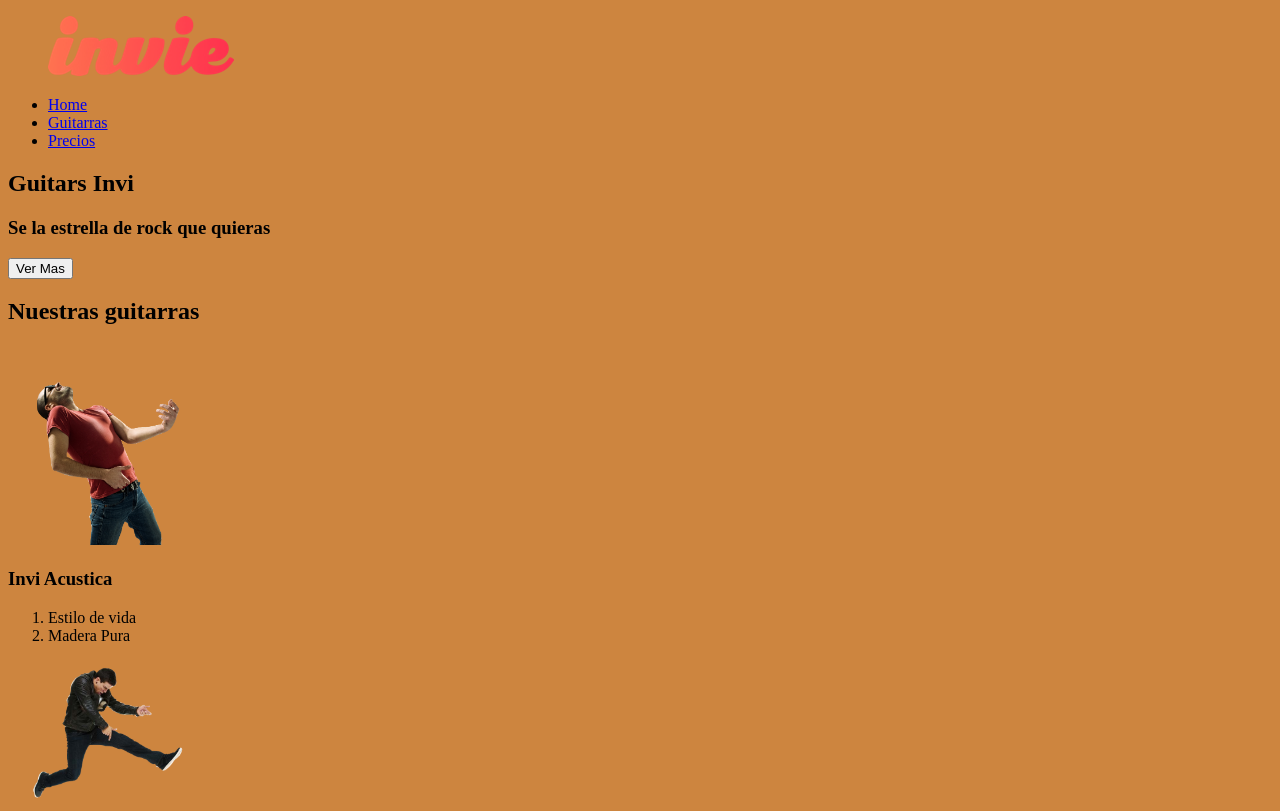
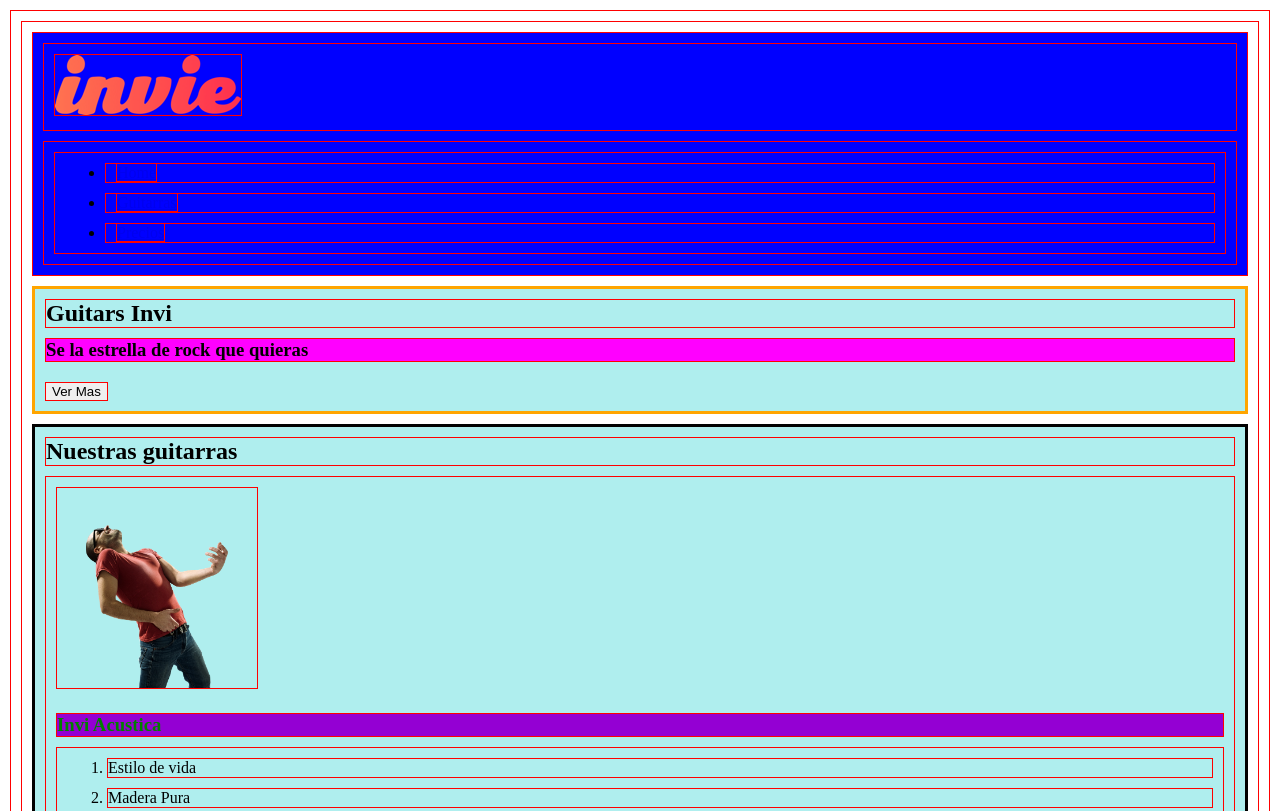
Before and after one commit to mizaelmorales/cv, a plain HTML site: page guitars/index.html in a window 1280 px wide. Shown: the top 811 px of the page. Drawn offline with Linux system fonts and the light colour scheme.

Commit message:
selectores css

```diff
--- a/devpage/assets/css/styles.css
+++ b/devpage/assets/css/styles.css
@@ -126,6 +126,7 @@ iframe {
 }
 .header .profile-image {
   margin-right: 30px;
+  border-radius: 50%;
 }
 .header .profile-content .name {
   color: #49515a;
@@ -521,6 +522,8 @@ iframe {
   .header .profile-image {
     float: none !important;
     margin: 0 auto;
+    border-radius: 50%;
+
   }
   .header .profile-content {
     float: none !important;
--- a/guitars/css/estilo.css
+++ b/guitars/css/estilo.css
@@ -1,4 +1,48 @@
-body {
+/*
+Selectores
+tipo de selector{
+    propiedad : valor;
+    propiedad2 : valor;
 
-    background: peru;
 }
+
+Selector univarsal *
+*/
+
+* {
+    border: 1px solid red;
+    margin: 10px;
+}
+/* selector de etiqueta*/
+header {
+    background: blue;
+}
+section{
+    background: paleturquoise;
+}
+
+/* selector descendente*/
+
+article h3{
+    color: green;
+}
+
+/*selector de clase*/
+
+.title-a{
+    background: fuchsia;
+}
+
+.title-b {
+    background: darkviolet;
+}
+
+/* selector id */
+
+#guitarras {
+    border: 3px SOLID BLACK;
+}
+
+#portada {
+    border: 3px SOLID orange;
+}
--- a/guitars/index.html
+++ b/guitars/index.html
@@ -13,11 +13,11 @@
         </style> -->
     </head>
     <body>
-        <header id="header" >   <!-- logotipo -->
-            <figure><!-- logo --><!--style="background :red" estilos como atributos-->
+        <header id="header" class="header" >   <!-- logotipo -->
+            <figure class="logotipo"><!-- logo --><!--style="background :red" estilos como atributos-->
                 <img id="crazy" src="/guitars/images/invie.png" width ="186" height="60" alt="logotipo" />
             </figure>
-            <nav>
+            <nav class="menu">
                 <ul>
                     <li>
                         <a href="index.html" >Home</a>
@@ -31,19 +31,19 @@
                 </ul>
             </nav>
         </header>
-        <section id="portada" ><!-- Portada -->
-            <h1>Guitars Invi</h1><!-- titulo  -->
-            <h3>Se la estrella de rock que quieras</h3>
+        <section id="portada" class="portada"><!-- Portada -->
+            <h1 class="titulo">Guitars Invi</h1><!-- titulo  -->
+            <h3 class="title-a">Se la estrella de rock que quieras</h3>
             <button>Ver Mas</button>
             <!-- descripcion  -->
             <!-- boton -->
         </section>
-        <section id="guitarras" >
+        <section id="guitarras" class="guitarras" >
             <!-- guitarras -->
             <h2>Nuestras guitarras</h2>
-            <article>
+            <article class="guitarra">
                 <img src="/guitars/images/invie-acustica.png"width ="200" alt="invi acustica"/>
-                <h3>Invi Acustica</h3>
+                <h3 class="title-b">Invi Acustica</h3>
                 <ol>
                     <li>Estilo de vida</li>
                     <li>Madera Pura</li>
```
Also changed, not shown: devpage/index.html (+21 -40 lines), devpage/assets/images/profile.png, devpage/assets/images/profile2.png (added).
